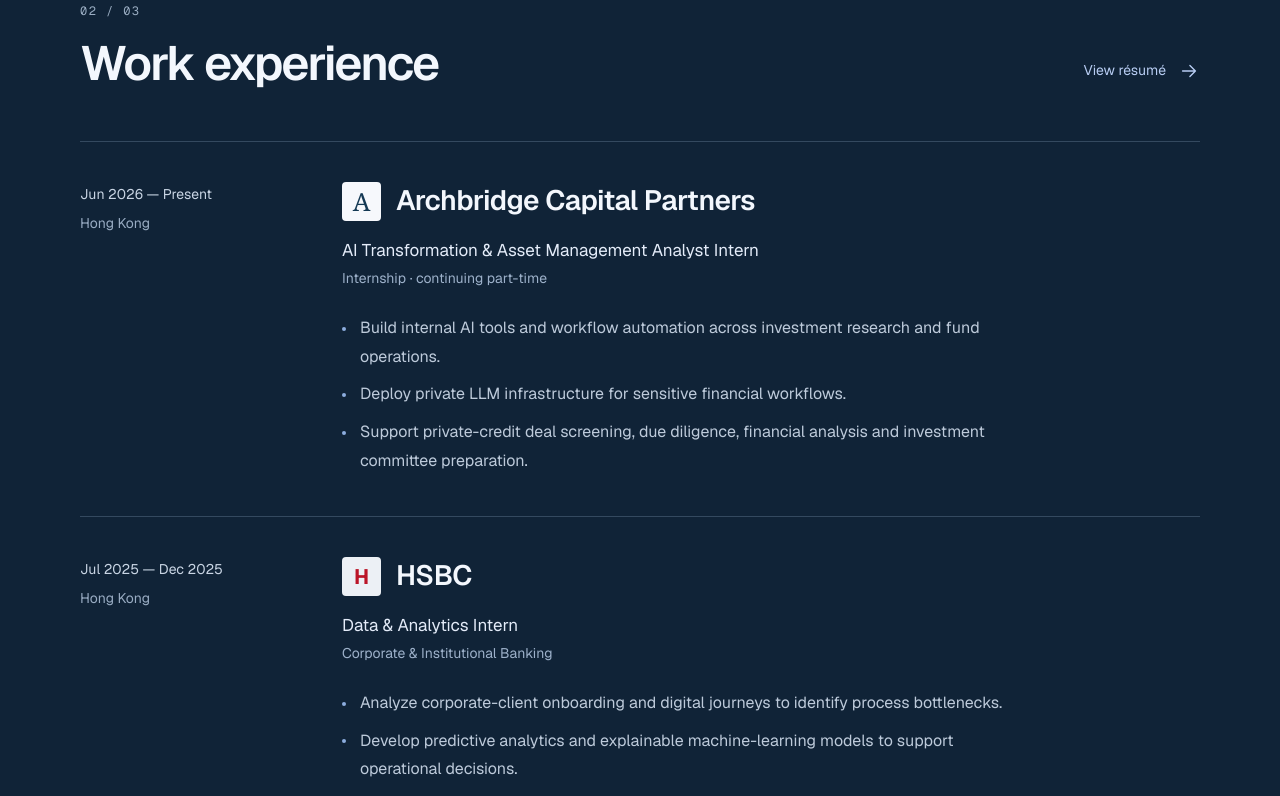
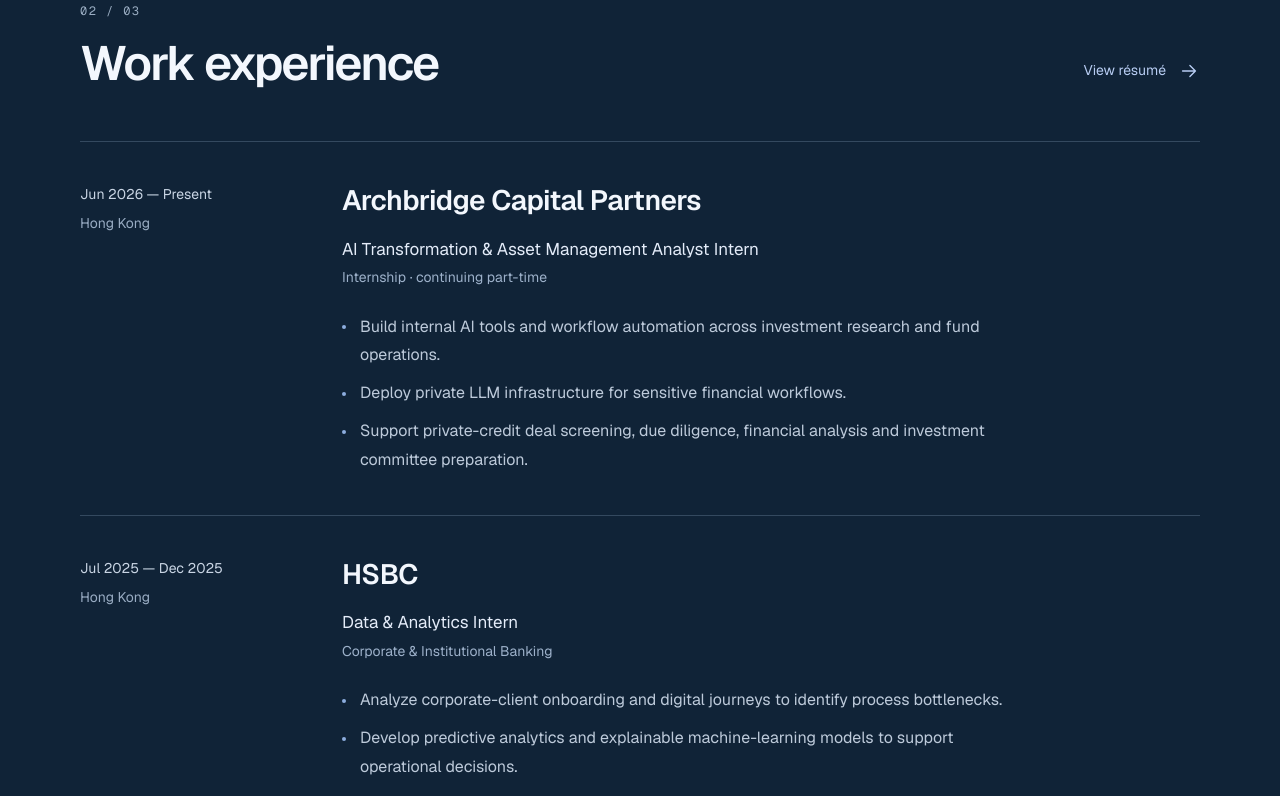
Before and after one commit to Nick14848/nickts-ai, a Next.js app: page / in a window 1280 px wide. Shown: the part 2000-2796 px from the top of the page. Built offline with nearby package versions, Linux system fonts and the light colour scheme.

Commit message:
Refine card layout and add Chinese resume

```diff
--- a/src/app/business-card.css
+++ b/src/app/business-card.css
@@ -1,7 +1,7 @@
 /* Digital business card: editorial precision, paper -> deep-blue canvas. */
 html,
 body {
-  background: #edf0f5;
+  background: #dfe7f1;
   color: #14253b;
 }
 .bc-app {
@@ -10,7 +10,7 @@
   --bc-muted: #596b7f;
   --bc-dark: #102337;
   --bc-line: #cdd5df;
-  background: #edf0f5;
+  background: #dfe7f1;
   color: var(--bc-ink);
 }
 .bc-app *,
@@ -77,7 +77,7 @@
   right: 0;
   height: 76px;
   z-index: 30;
-  background: rgb(237 240 245 / 94%);
+  background: transparent;
   border-bottom: 1px solid rgb(155 171 191 / 20%);
   backdrop-filter: blur(14px);
   transition:
@@ -168,8 +168,7 @@
     var(--card-width) + (100vw - var(--card-width)) * var(--card-open)
   );
   height: calc(
-    var(--card-height) + (100svh - 152px - var(--card-height)) *
-      var(--card-open)
+    var(--card-height) + (100svh - var(--card-height)) * var(--card-open)
   );
   perspective: 1800px;
   container-type: inline-size;
@@ -478,25 +477,6 @@
   font-weight: 550;
   line-height: 1.35;
   letter-spacing: -0.5px;
-}
-.bc-company-mark {
-  display: grid;
-  place-items: center;
-  width: 39px;
-  height: 39px;
-  flex: 0 0 39px;
-  background: #f6f8fc;
-  color: #143954;
-  font-family: Georgia, serif;
-  font-size: 25px;
-  border-radius: 4px;
-}
-.bc-company-mark-1 {
-  background: #ecf0f5;
-  color: #bb1528;
-  font-family: var(--font-sans);
-  font-size: 21px;
-  font-weight: 650;
 }
 .bc-job-role {
   font-size: 17px;
@@ -863,11 +843,10 @@
     padding-block: 83px 60px;
   }
   .bc-card-frame {
-    --card-width: calc(100vw - 36px);
-    --card-height: 296px;
+    --card-width: calc(100vw - 20px);
+    --card-height: 302px;
     height: calc(
-      var(--card-height) + (100svh - 143px - var(--card-height)) *
-        var(--card-open)
+      var(--card-height) + (100svh - var(--card-height)) * var(--card-open)
     );
   }
   .bc-card-front {
@@ -995,12 +974,6 @@
   .bc-company-heading h3 {
     font-size: 21px;
     letter-spacing: -0.5px;
-  }
-  .bc-company-mark {
-    width: 33px;
-    height: 33px;
-    flex-basis: 33px;
-    font-size: 22px;
   }
   .bc-job-role {
     font-size: 16px;
--- a/src/components/BusinessCardSite.tsx
+++ b/src/components/BusinessCardSite.tsx
@@ -123,6 +123,7 @@
     emailCopied,
   } = useSite();
   const copy = businessCardCopy[locale];
+  const resumePath = locale === "zh" ? site.resumePathZh : site.resumePath;
   const storyRef = useRef<HTMLElement>(null);
   const reducedMotion = useReducedMotion();
   const [backVisible, setBackVisible] = useState(false);
@@ -143,7 +144,7 @@
   const backdrop = useTransform(
     scrollYProgress,
     [0.42, 0.72],
-    ["#edf0f5", "#102337"],
+    ["#dfe7f1", "#102337"],
   );
   const radius = useTransform(unfold, [0, 1], [10, 0]);
   const backDetails = useTransform(scrollYProgress, [0.45, 0.64], [0, 1]);
@@ -230,7 +231,7 @@
         >
           <motion.div
             className="bc-card-stage"
-            style={{ backgroundColor: reducedMotion ? "#edf0f5" : backdrop }}
+            style={{ backgroundColor: reducedMotion ? "#dfe7f1" : backdrop }}
           >
             <motion.div
               className="bc-stage-topline"
@@ -361,7 +362,7 @@
               </div>
               <a
                 className="bc-text-link"
-                href={site.resumePath}
+                href={resumePath}
                 target="_blank"
                 rel="noopener noreferrer"
               >
@@ -370,7 +371,7 @@
               </a>
             </div>
             <div className="bc-career-list">
-              {copy.experience.jobs.map((job, index) => (
+              {copy.experience.jobs.map((job) => (
                 <article className="bc-career" key={job.company}>
                   <div className="bc-career-meta">
                     <p>{job.dates}</p>
@@ -378,12 +379,6 @@
                   </div>
                   <div className="bc-career-body">
                     <div className="bc-company-heading">
-                      <span
-                        className={`bc-company-mark bc-company-mark-${index}`}
-                        aria-hidden="true"
-                      >
-                        {index === 0 ? "A" : "H"}
-                      </span>
                       <h3>{job.company}</h3>
                     </div>
                     <p className="bc-job-role">{job.role}</p>
@@ -541,7 +536,7 @@
           <button type="button" onClick={openContact}>
             {copy.commands.contact}
           </button>
-          <a href={site.resumePath} target="_blank" rel="noopener noreferrer">
+          <a href={resumePath} target="_blank" rel="noopener noreferrer">
             {copy.commands.resume} ↗
           </a>
           <a href={site.githubUrl} target="_blank" rel="noopener noreferrer">
--- a/src/data/site.ts
+++ b/src/data/site.ts
@@ -10,6 +10,7 @@
   inquiryEmail: "nicktsai1221@163.com",
   githubUrl: "https://github.com/Nick14848",
   resumePath: "/resume.pdf",
+  resumePathZh: "/resume-zh.pdf",
   REDNOTE_URL: "https://xhslink.com/m/8uQvbHfgDI6",
   DOUYIN_URL: "https://www.douyin.com/search/%E5%B0%8F%E8%8F%9CNick",
   deepPivotUrl: null as string | null,
```
Also changed, not shown: 2 other files (tests, documents, lock files or other folders).
